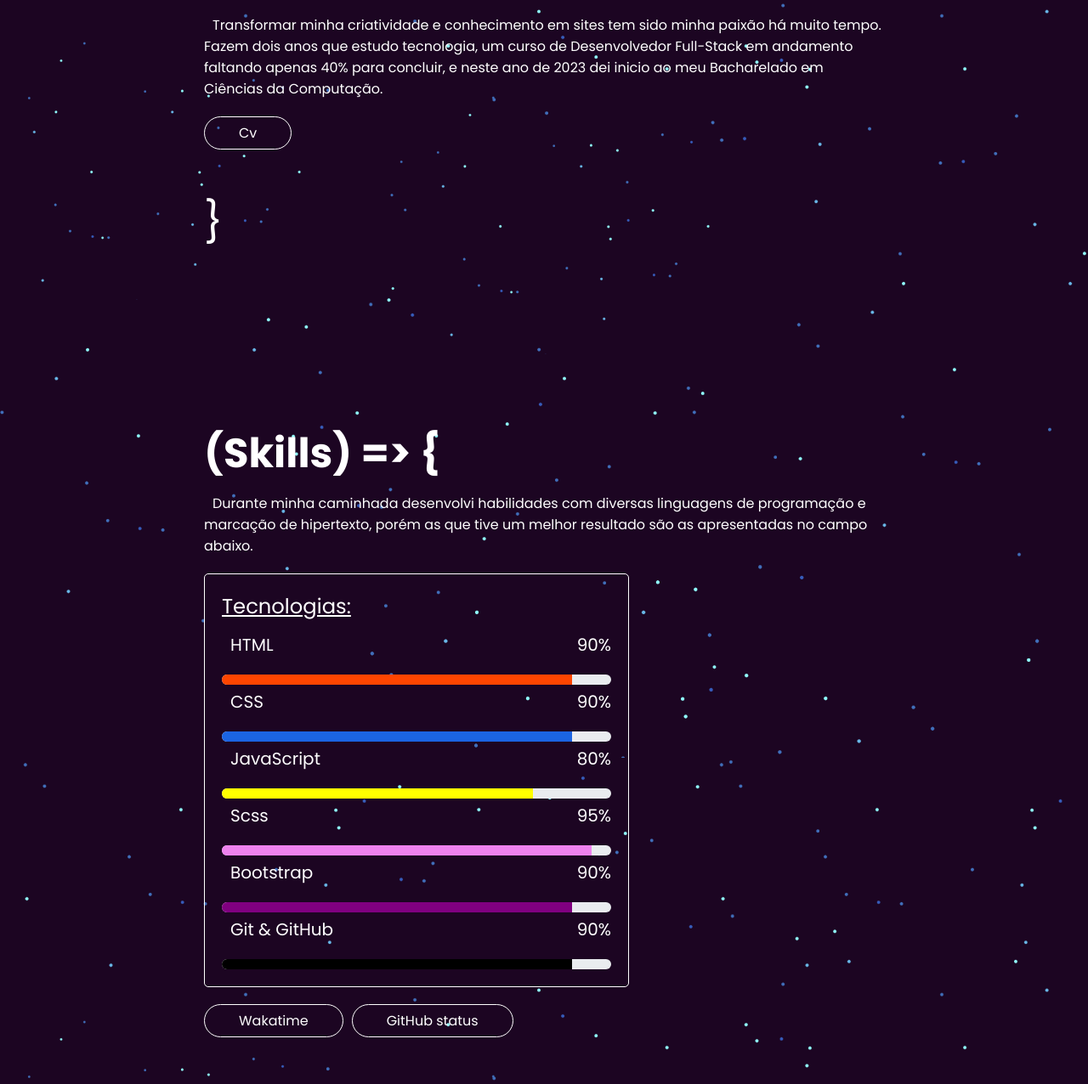
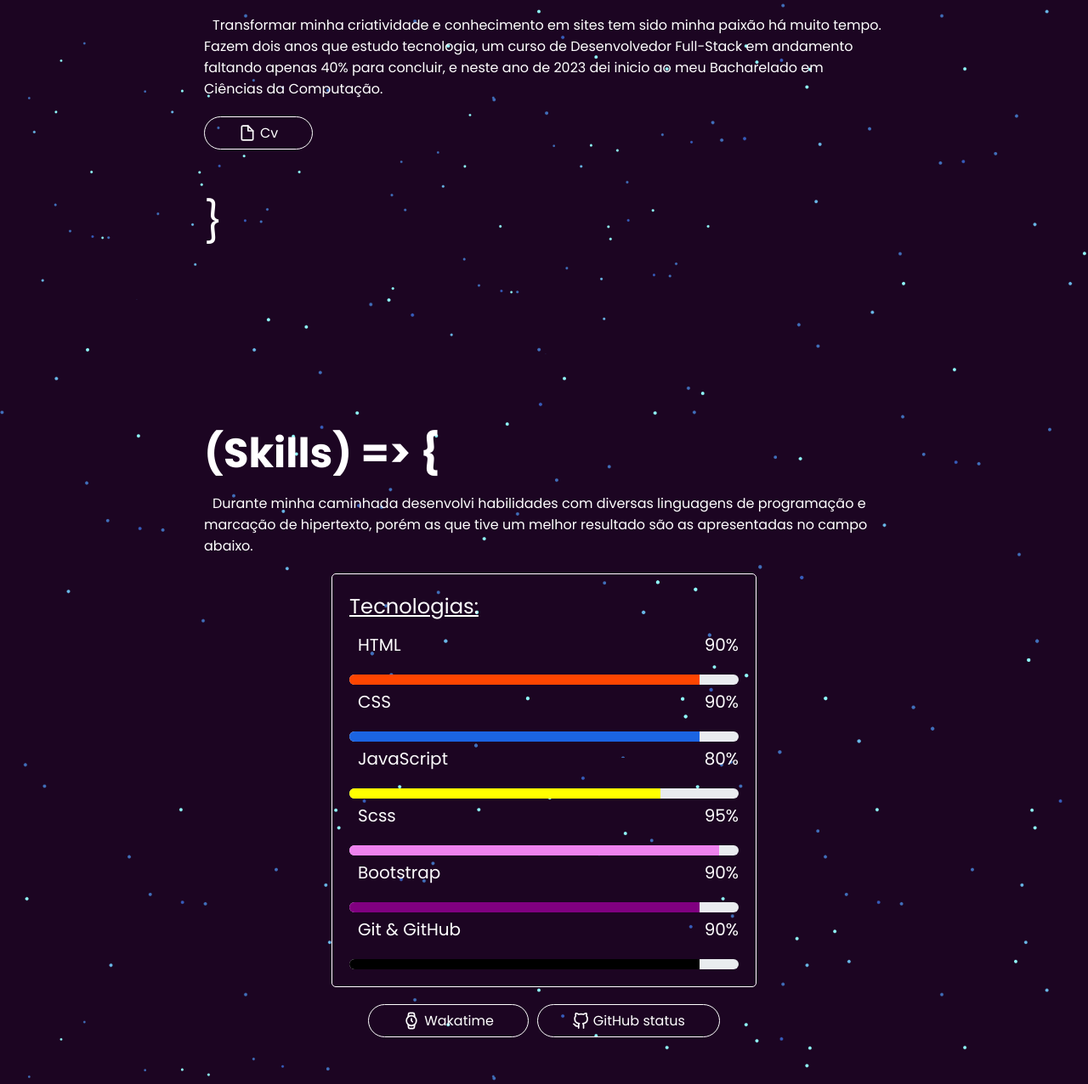
Before and after one commit to Lucas-Jav/PortfolioLucasOliveira, a website with bundled scripts: page index.html in a window 1280 px wide. Shown: the part 1060-2336 px from the top of the page at 85% size. Built offline with nearby package versions, Linux system fonts and the light colour scheme.

```diff
--- a/index.html
+++ b/index.html
@@ -5,6 +5,7 @@
     <meta charset="UTF-8">
     <meta http-equiv="X-UA-Compatible" content="IE=edge">
     <meta name="viewport" content="width=device-width, initial-scale=1.0">
+    <link rel="shortcut icon" href="./src/assets/favicon.jpg" type="image/x-icon">
     <link rel="stylesheet" href="./src/css/style.css">
     <script src="./src/js/index.js" defer type="module"></script>
     <link href="https://unpkg.com/aos@2.3.1/dist/aos.css" rel="stylesheet">
@@ -12,7 +13,7 @@
 </head>
 
 <body>
-    <div class="onLoadPage">
+    <!-- <div class="onLoadPage">
         <div class="astronaut" data-js="astro">
             <div class="head"></div>
             <div class="arm arm-left"></div>
@@ -34,10 +35,11 @@
             <span>N</span>
             <span>G</span>
         </div>
-    </div>
+    </div> -->
     <div class="menu-modal">
 
     </div>
+
     <header>
         <a href="#" class="logo">Lucas</a>
         <ul id="nav">
@@ -69,7 +71,13 @@
                 sido minha paixão há muito tempo. Fazem dois
                 anos que estudo tecnologia, um curso de Desenvolvedor Full-Stack em andamento faltando apenas 40% para
                 concluir, e neste ano de 2023 dei inicio ao meu Bacharelado em Ciências da Computação.</p>
-            <a href="./src/assets/Lucas oliveira.pdf" target="_blank" data-aos="fade-up" data-aos-duration="1300">Cv</a>
+            <a href="./src/assets/Lucas oliveira.pdf" target="_blank" data-aos="fade-up" data-aos-duration="1300">
+                <svg fill="none" stroke="currentColor" stroke-linecap="round" stroke-linejoin="round" stroke-width="2"
+                    viewBox="0 0 24 24" xmlns="http://www.w3.org/2000/svg">
+                    <path d="M13 2H6a2 2 0 0 0-2 2v16a2 2 0 0 0 2 2h12a2 2 0 0 0 2-2V9z"></path>
+                    <path d="M13 2v7h7"></path>
+                </svg>
+                Cv</a>
         </div>
         <div class="sec" id="skills">
             <h2 data-aos="fade-up" data-aos-duration="1000">Skills</h2>
@@ -78,6 +86,7 @@
                 de hipertexto, porém as que tive um melhor
                 resultado são as apresentadas no campo abaixo.
             </p>
+            <div class="skillsBar">
                 <div class="contentAbilidades" data-aos="fade-up" data-aos-duration="1200">
                     <legend>Tecnologias:</legend>
                     <div class="content1">
@@ -95,8 +104,8 @@
                     </div>
                     <div class="progress">
                         <div class="progress-bar" role="progressbar" aria-label="Basic example"
-                        style="width: 90%; background-color: rgb(27, 100, 226);" aria-valuenow="90" aria-valuemin="0"
-                        aria-valuemax="100"></div>
+                            style="width: 90%; background-color: rgb(27, 100, 226);" aria-valuenow="90"
+                            aria-valuemin="0" aria-valuemax="100"></div>
                     </div>
                     <div class="content1">
                         <p class="js">JavaScript</p>
@@ -136,8 +145,26 @@
                     </div>
                 </div>
                 <div class="buttons">
-                <button id="wakatimeShow" data-aos="fade-up" data-aos-duration="1200">Wakatime</button>
-                <button id="gitHubShow" data-aos="fade-up" data-aos-duration="1300">GitHub status</button>
+                    <button id="wakatimeShow" data-aos="fade-up" data-aos-duration="1200">
+                        <svg fill="none" stroke="currentColor" stroke-linecap="round"
+                            stroke-linejoin="round" stroke-width="2" viewBox="0 0 24 24"
+                            xmlns="http://www.w3.org/2000/svg">
+                            <path d="M12 19a7 7 0 1 0 0-14 7 7 0 0 0 0 14Z"></path>
+                            <path d="M12 9v3l1.5 1.5"></path>
+                            <path d="m16.51 17.35-.35 3.83a2 2 0 0 1-2 1.82H9.83a2 2 0 0 1-2-1.82l-.35-3.83"></path>
+                            <path d="m7.49 6.65.35-3.83A2 2 0 0 1 9.83 1h4.35a2 2 0 0 1 2 1.82l.35 3.83"></path>
+                        </svg>
+                        Wakatime</button>
+                    <button id="gitHubShow" data-aos="fade-up" data-aos-duration="1300">
+                        <svg fill="none" stroke="currentColor" stroke-linecap="round" stroke-linejoin="round"
+                            stroke-width="2" viewBox="0 0 24 24" xmlns="http://www.w3.org/2000/svg">
+                            <path
+                                d="M16.25 22.5v-3.865a3.361 3.361 0 0 0-.94-2.607c3.14-.35 6.44-1.538 6.44-6.99a5.43 5.43 0 0 0-1.5-3.746 5.058 5.058 0 0 0-.09-3.765s-1.18-.35-3.91 1.478a13.397 13.397 0 0 0-7 0C6.52 1.177 5.34 1.527 5.34 1.527a5.058 5.058 0 0 0-.09 3.765 5.43 5.43 0 0 0-1.5 3.775c0 5.413 3.3 6.602 6.44 6.991a3.366 3.366 0 0 0-.94 2.577V22.5">
+                            </path>
+                            <path d="M9.25 19.503c-5 1.498-5-2.496-7-2.996"></path>
+                        </svg>
+                        GitHub status</button>
+                </div>
             </div>
 
         </div>
--- a/src/scss/pages/index.scss
+++ b/src/scss/pages/index.scss
@@ -741,24 +741,12 @@
             }
         }
 
-        div.buttons {
-            display: flex;
-            gap: 10px;
-            flex-wrap: wrap;
-
-            @media (max-width: 768px) {
-                justify-content: space-between;
-            }
-
-            @media (max-width: 422px) {
-                justify-content: center;
-            }
-        }
-
         a,
         button {
             width: max-content;
             text-decoration: none;
+            display: flex;
+            gap: 5px;
             padding: 6px 40px;
             color: $white;
             border-radius: 20px;
@@ -769,8 +757,16 @@
                 background-color: $white;
                 color: $color-1;
             }
+            svg {
+                width: 20px;
+            }
         }
 
+        div.skillsBar {
+            width: 100%;
+            display: flex;
+            flex-direction: column;
+            align-items: center;
             div.contentAbilidades {
                 width: 500px;
                 height: auto;
@@ -824,5 +820,20 @@
                     border-radius: var(--bs-progress-border-radius);
                 }
             }
+
+            div.buttons {
+                display: flex;
+                gap: 10px;
+                flex-wrap: wrap;
+
+                @media (max-width: 768px) {
+                    justify-content: space-between;
+                }
+
+                @media (max-width: 472px) {
+                    justify-content: center;
                 }
             }
+        }
+    }
+}
```
Also changed, not shown: src/assets/count.svg (deleted), src/assets/favicon.jpg (added), src/assets/hero.png (deleted), src/css/style.css, 1 other file. Lines whose indentation alone changed are shown as unchanged.
